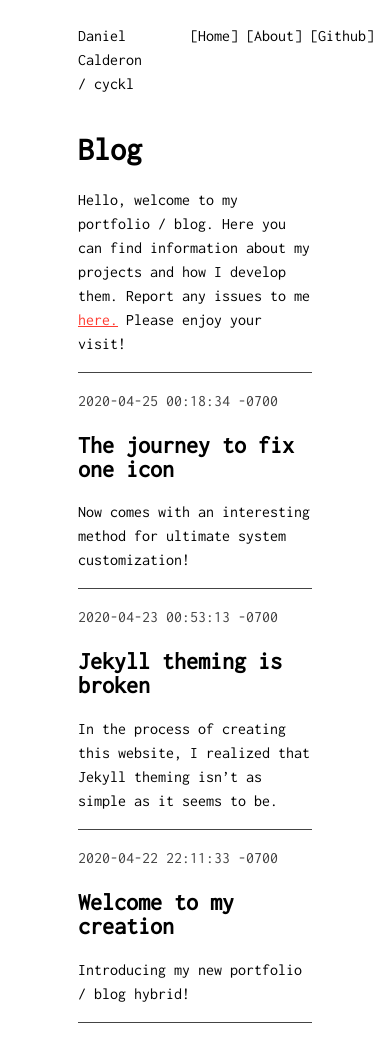
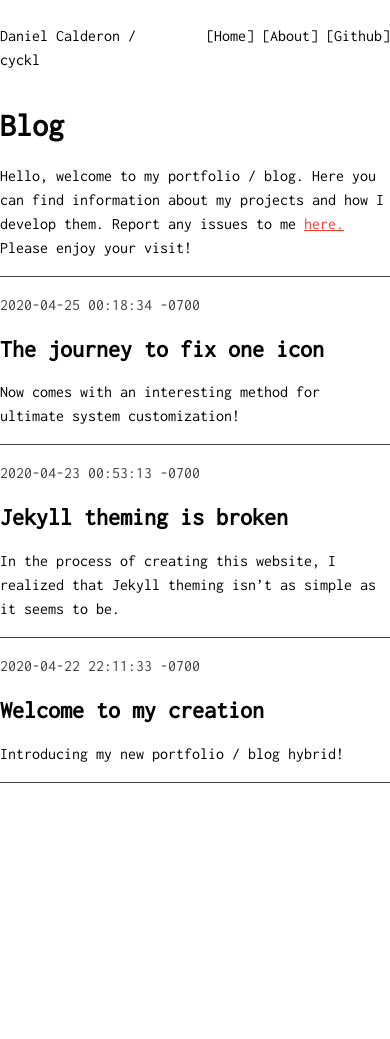
Before and after one commit to cyckl/cyckl.github.io, a Jekyll site: the page built from index.md, in a window 390 px wide. Built offline with Jekyll 4.4.1, drawn with Linux system fonts in a browser that asks for light colours; after the commit the page ends 900 px from its top, so only the background shows below that.

Commit message:
Add mobile responsive

```diff
--- a/assets/index.scss
+++ b/assets/index.scss
@@ -81,6 +81,15 @@
     text-decoration: none;
 }
 
+/* Mobile responsive */
+@media only screen and (max-width: 768px) {
+    html,
+    body {
+        margin-left: 0vw;
+        margin-right: 0vw;
+    }
+}
+
 @media (prefers-color-scheme: light) {
     $foreground: #000;
     $foregroundless: #444;
```
